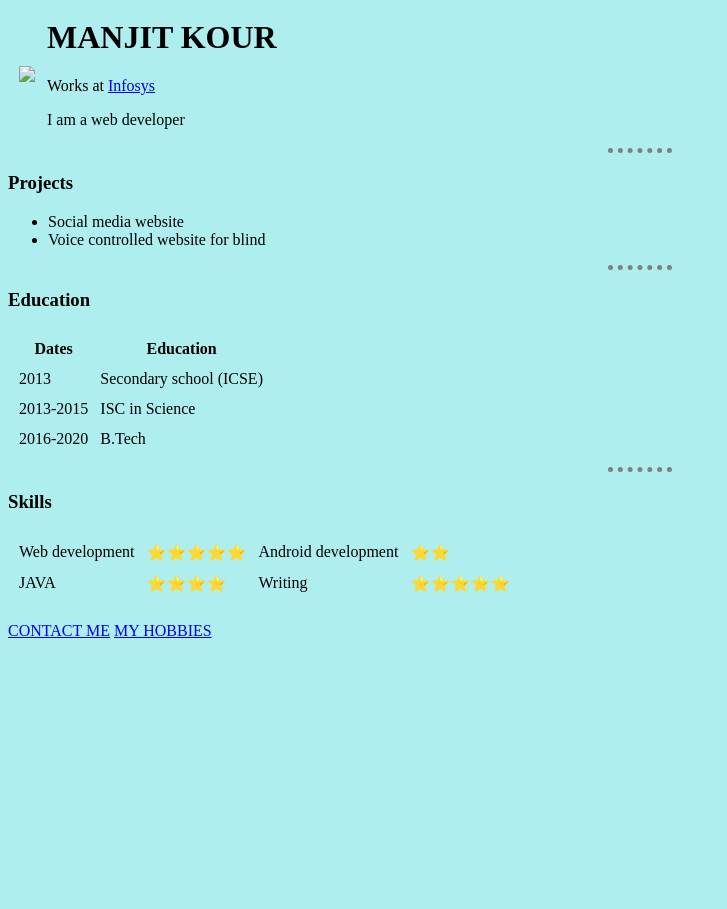
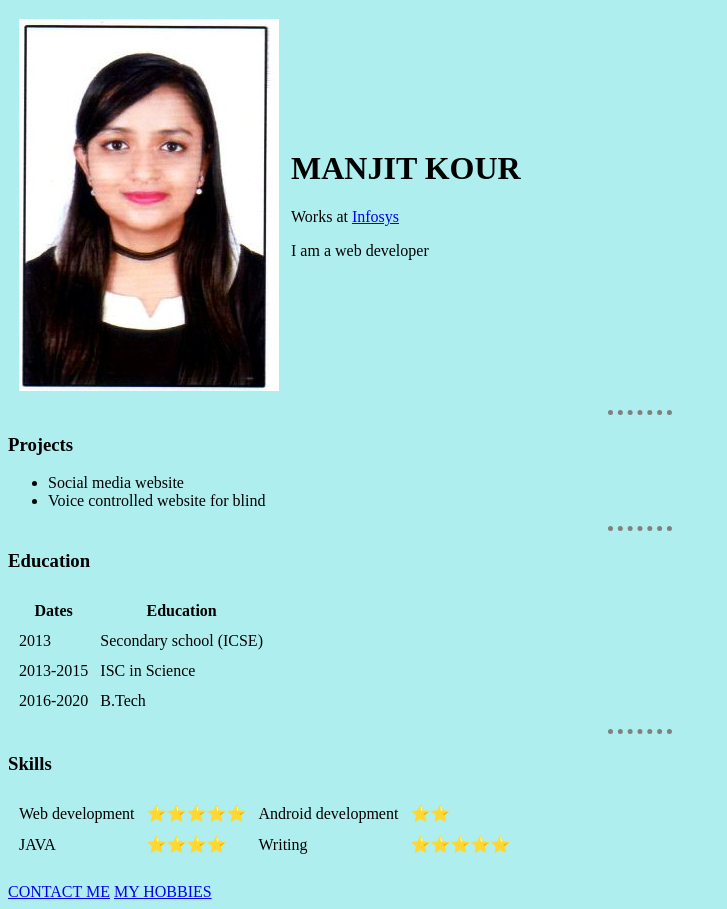
Before and after one commit to Manjit-Kour/Project-23, a plain HTML site: page index.html in a window 1280 px wide. Shown: the whole page, without its empty margins (0-727 px from the left). Before the commit the page ends 800 px from the top, so only its background shows below. Drawn offline with Linux system fonts and the light colour scheme; the site is published under a folder, as on GitHub Pages, so addresses that start at the root find nothing.

Commit message:
Update index.html

```diff
--- a/index.html
+++ b/index.html
@@ -8,7 +8,7 @@
         <table>
         <tr>
         <td>
-        <img src="/images/CAT.jpg">
+        <img src="images/CAT.jpg">
         </td>
         <td>
         <h1>MANJIT KOUR</h1>
```
